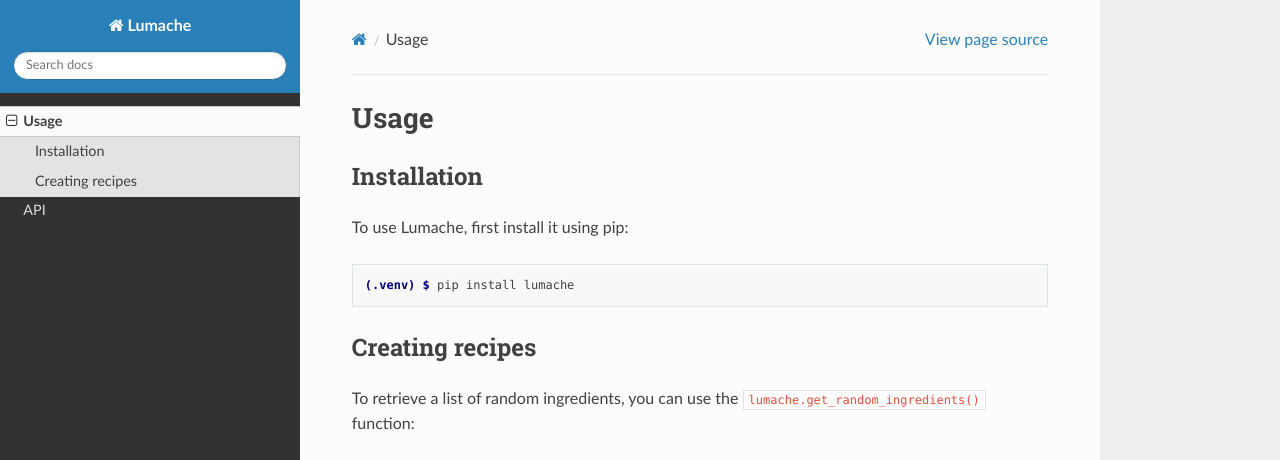
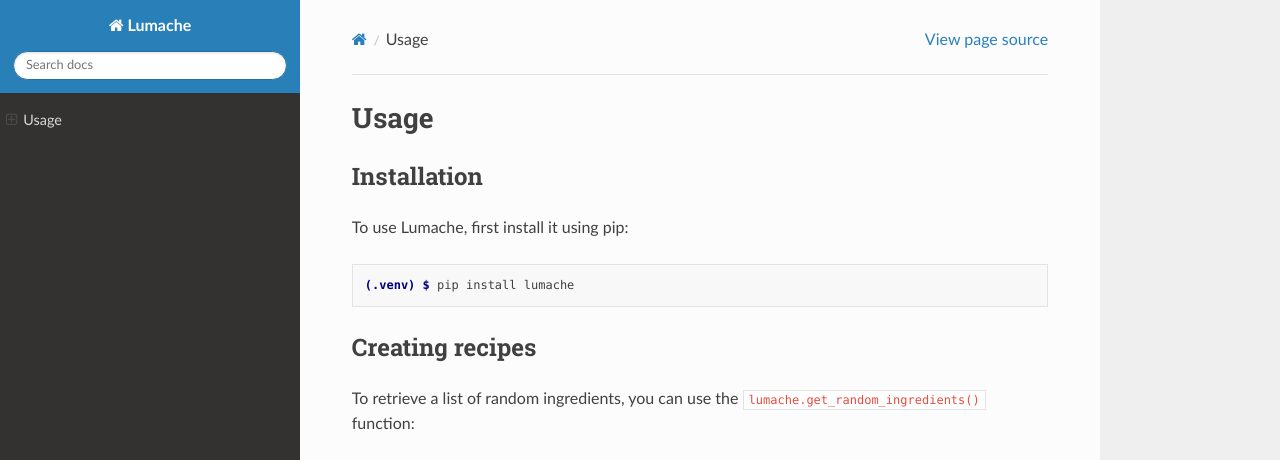
Before and after one commit to michael-lab-hue/MLCJ.readthedocs, a Sphinx documentation site: the page built from docs/source/usage.rst, in a window 1280 px wide and 1095 px high. Shown: the top 460 px of the window. Built offline with Sphinx 7.4.7 and the Read the Docs theme 3.1.0, drawn with Linux system fonts in a browser that asks for light colours; pages that are not in the unit, such as notebooks, are missing from menus; grey boxes are pictures that could not be loaded.

Commit message:
Update index.rst

```diff
--- a/docs/source/index.rst
+++ b/docs/source/index.rst
@@ -18,5 +18,4 @@ Contents
 
 .. toctree::
 
-   usage
-   api
+   lyka.rst
```
